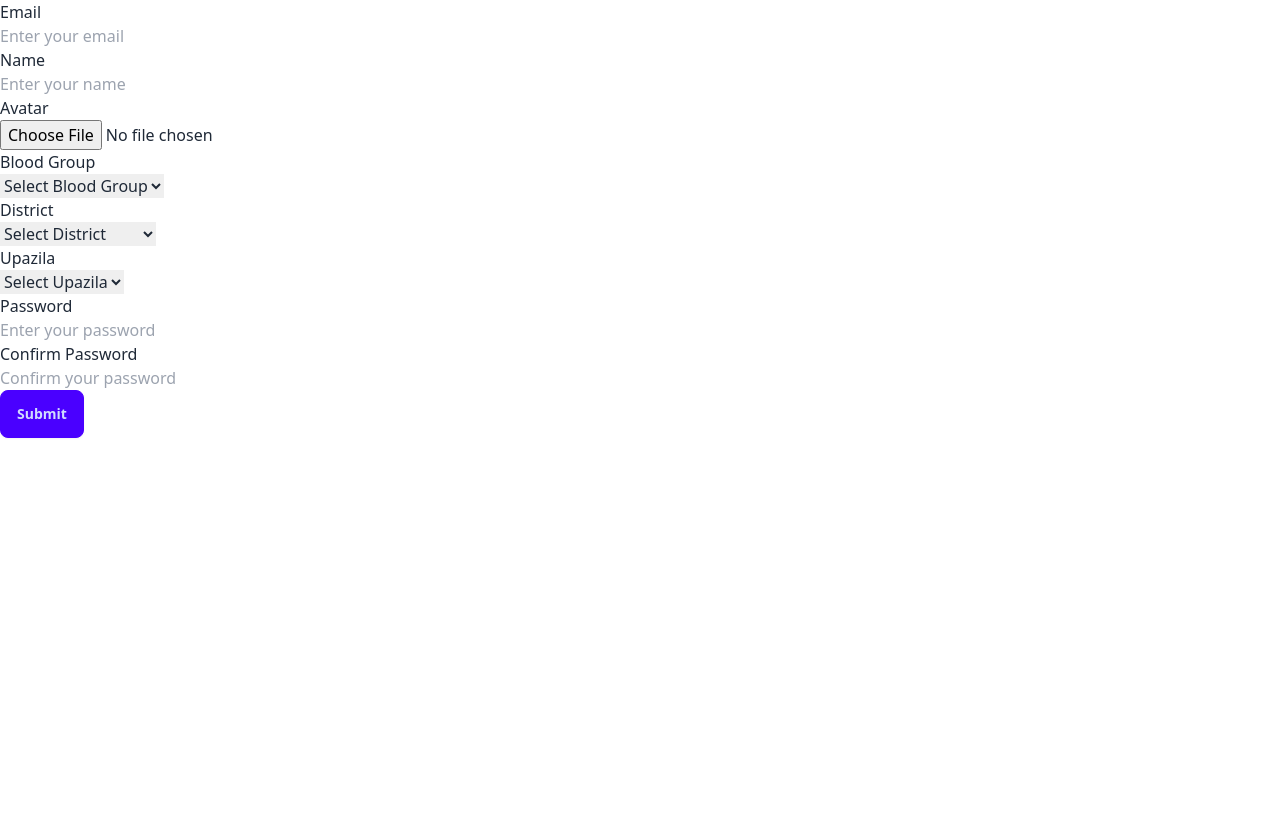
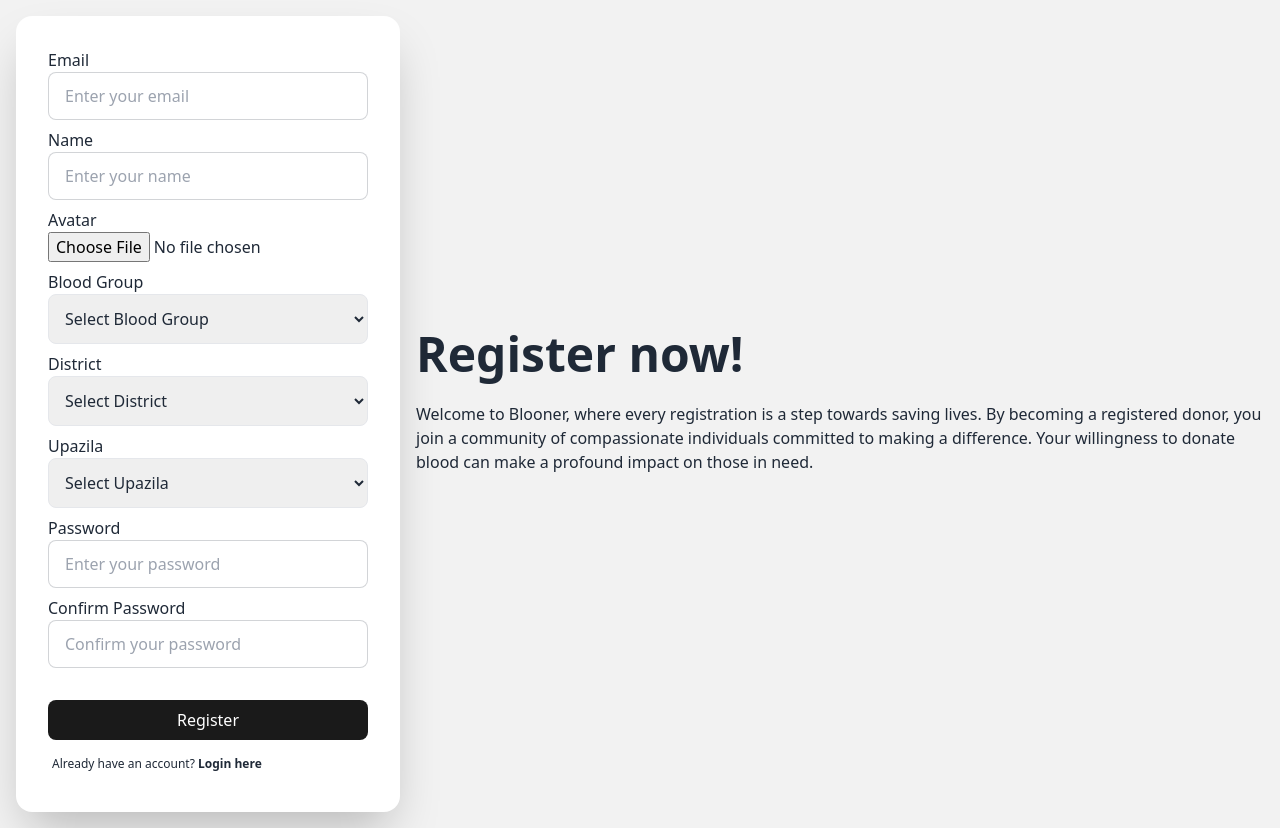
Before and after one commit to merajfaizan/blooner-client, a React (Vite) app: page /register in a window 1280 px wide. Before the commit the page ends 800 px from the top, so only its background shows below. Built offline with nearby package versions, Linux system fonts and the light colour scheme.

Commit message:
register and login ui created

```diff
--- a/src/pages/Login/Login.jsx
+++ b/src/pages/Login/Login.jsx
@@ -1,7 +1,74 @@
+/* eslint-disable no-unused-vars */
+import { useForm } from "react-hook-form";
+import { Link } from "react-router-dom";
+
 const Login = () => {
+  const {
+    register,
+    handleSubmit,
+    formState: { errors },
+  } = useForm();
+
+  // onsubmit call firebase and login user
+  const onSubmit = (data) => {
+    console.log(data);
+  };
+
   return (
-    <div>
-      <h1>this is login page</h1>
+    <div className="hero min-h-screen bg-base-200">
+      <div className="hero-content flex-col lg:flex-row-reverse">
+        <div className="text-center lg:text-left">
+          <h1 className="text-5xl font-bold">Login now!</h1>
+          <p className="py-6">
+            Welcome Back to Blooner! Log in to your account to continue making a difference in the lives of those in need. Your commitment to blood donation is invaluable, and we appreciate your dedication.
+            need.
+          </p>
+        </div>
+        <div className="card shrink-0 w-full max-w-sm shadow-2xl bg-base-100">
+        <form onSubmit={handleSubmit(onSubmit)} className="card-body">
+        <div className="form-group">
+                <label htmlFor="email">Email</label>
+                <input
+                  type="email"
+                  id="email"
+                  className="form-control w-full input input-bordered"
+                  placeholder="Enter your email"
+                  {...register("email", { required: true })}
+                />
+                {errors.email && (
+                  <span className="error">Email is required</span>
+                )}
+              </div>
+              <div className="form-group">
+                <label htmlFor="password">Password</label>
+                <input
+                  type="password"
+                  className="form-control w-full input input-bordered"
+                  id="password"
+                  placeholder="Enter your password"
+                  {...register("password", { required: true, minLength: 6 })}
+                />
+                {errors.password && (
+                  <span className="error">
+                    Password is required and must be at least 6 characters long
+                  </span>
+                )}
+              </div>
+              <div className="form-control mt-6">
+                <input
+                  className="bg-[#1a1a1a] text-white py-2 w-full rounded-lg cursor-pointer"
+                  type="submit"
+                  value="Login"
+                />
+              </div>
+              <label className="label">
+                <Link to={"/register"} className="label-text-alt link link-hover">
+                  Don&apos;t have an account? <strong>Register here</strong>
+                </Link>
+              </label>
+        </form>
+        </div>
+      </div>
     </div>
   );
 };
--- a/src/pages/Register/Register.jsx
+++ b/src/pages/Register/Register.jsx
@@ -1,7 +1,8 @@
 import { useState, useEffect } from "react";
 import { useForm } from "react-hook-form";
-import districtsData from "../../../public/districts.json";
-import upazilasData from "../../../public/upazilas.json";
+import districtsData from "../../assets/districts.json";
+import upazilasData from "../../assets/upazilas.json";
+import { Link } from "react-router-dom";
 
 const Register = () => {
   const {
@@ -23,7 +24,6 @@ const Register = () => {
     );
     setDistricts(sortedData);
   }, []);
-
 
   // load upazilas that are matched with district id
   useEffect(() => {
@@ -50,30 +50,45 @@ const Register = () => {
     }
   };
 
-  // onsubmit add call firebase and register user and add data to the server
+  // onsubmit call firebase and register user and add data to the server
   const onSubmit = (data) => {
     console.log(data);
   };
 
   return (
-    <div>
-      <form onSubmit={handleSubmit(onSubmit)}>
+    <>
+      <div className="hero min-h-screen bg-base-200">
+        <div className="hero-content flex-col lg:flex-row-reverse">
+          <div className="text-center lg:text-left">
+            <h1 className="text-5xl font-bold">Register now!</h1>
+            <p className="py-6">
+              Welcome to Blooner, where every registration is a step towards
+              saving lives. By becoming a registered donor, you join a community
+              of compassionate individuals committed to making a difference.
+              Your willingness to donate blood can make a profound impact on
+              those in need.
+            </p>
+          </div>
+          <div className="card shrink-0 w-full max-w-sm shadow-2xl bg-base-100">
+            <form onSubmit={handleSubmit(onSubmit)} className="card-body">
               <div className="form-group">
                 <label htmlFor="email">Email</label>
                 <input
                   type="email"
                   id="email"
-            className="form-control"
+                  className="form-control w-full input input-bordered"
                   placeholder="Enter your email"
                   {...register("email", { required: true })}
                 />
-          {errors.email && <span className="error">Email is required</span>}
+                {errors.email && (
+                  <span className="error">Email is required</span>
+                )}
               </div>
               <div className="form-group">
                 <label htmlFor="name">Name</label>
                 <input
                   type="text"
-            className="form-control"
+                  className="form-control w-full input input-bordered"
                   id="name"
                   placeholder="Enter your name"
                   {...register("name", { required: true })}
@@ -84,16 +99,18 @@ const Register = () => {
                 <label htmlFor="avatar">Avatar</label>
                 <input
                   type="file"
-            className="form-control"
+                  className="form-control w-full"
                   id="avatar"
                   onChange={handleAvatarChange}
                 />
-          {avatarPreview && <img src={avatarPreview} alt="Avatar" />}
+                {avatarPreview && (
+                  <img className="w-20 h-20" src={avatarPreview} alt="Avatar" />
+                )}
               </div>
               <div className="form-group">
                 <label htmlFor="bloodGroup">Blood Group</label>
                 <select
-            className="form-control"
+                  className="form-control w-full border p-3 rounded-lg"
                   id="bloodGroup"
                   {...register("bloodGroup", { required: true })}
                 >
@@ -114,7 +131,7 @@ const Register = () => {
               <div className="form-group">
                 <label htmlFor="district">District</label>
                 <select
-            className="form-control"
+                  className="form-control w-full border p-3 rounded-lg"
                   id="district"
                   value={selectedDistrict}
                   {...register("district", { required: true })}
@@ -134,7 +151,7 @@ const Register = () => {
               <div className="form-group">
                 <label htmlFor="upazila">Upazila</label>
                 <select
-            className="form-control"
+                  className="form-control w-full border p-3 rounded-lg"
                   id="upazila"
                   value={selectedUpazila}
                   {...register("upazila", { required: true })}
@@ -147,13 +164,15 @@ const Register = () => {
                     </option>
                   ))}
                 </select>
-          {errors.upazila && <span className="error">Upazila is required</span>}
+                {errors.upazila && (
+                  <span className="error">Upazila is required</span>
+                )}
               </div>
               <div className="form-group">
                 <label htmlFor="password">Password</label>
                 <input
                   type="password"
-            className="form-control"
+                  className="form-control w-full input input-bordered"
                   id="password"
                   placeholder="Enter your password"
                   {...register("password", { required: true, minLength: 6 })}
@@ -169,10 +188,13 @@ const Register = () => {
                 <label htmlFor="confirm_password">Confirm Password</label>
                 <input
                   type="password"
-            className="form-control"
+                  className="form-control w-full input input-bordered"
                   id="confirm_password"
                   placeholder="Confirm your password"
-            {...register("confirm_password", { required: true, minLength: 6 })}
+                  {...register("confirm_password", {
+                    required: true,
+                    minLength: 6,
+                  })}
                 />
                 {errors.confirm_password && (
                   <span className="error">
@@ -181,11 +203,23 @@ const Register = () => {
                 )}
               </div>
 
-        <button type="submit" className="btn btn-primary">
-          Submit
-        </button>
+              <div className="form-control mt-6">
+                <input
+                  className="bg-[#1a1a1a] text-white py-2 w-full rounded-lg cursor-pointer"
+                  type="submit"
+                  value="Register"
+                />
+              </div>
+              <label className="label">
+                <Link to={"/login"} className="label-text-alt link link-hover">
+                  Already have an account? <strong>Login here</strong>
+                </Link>
+              </label>
             </form>
           </div>
+        </div>
+      </div>
+    </>
   );
 };
 
```
Also changed, not shown: src/assets/districts.json (renamed from public/districts.json), src/assets/upazilas.json (renamed from public/upazilas.json). Lines whose indentation alone changed are shown as unchanged.
